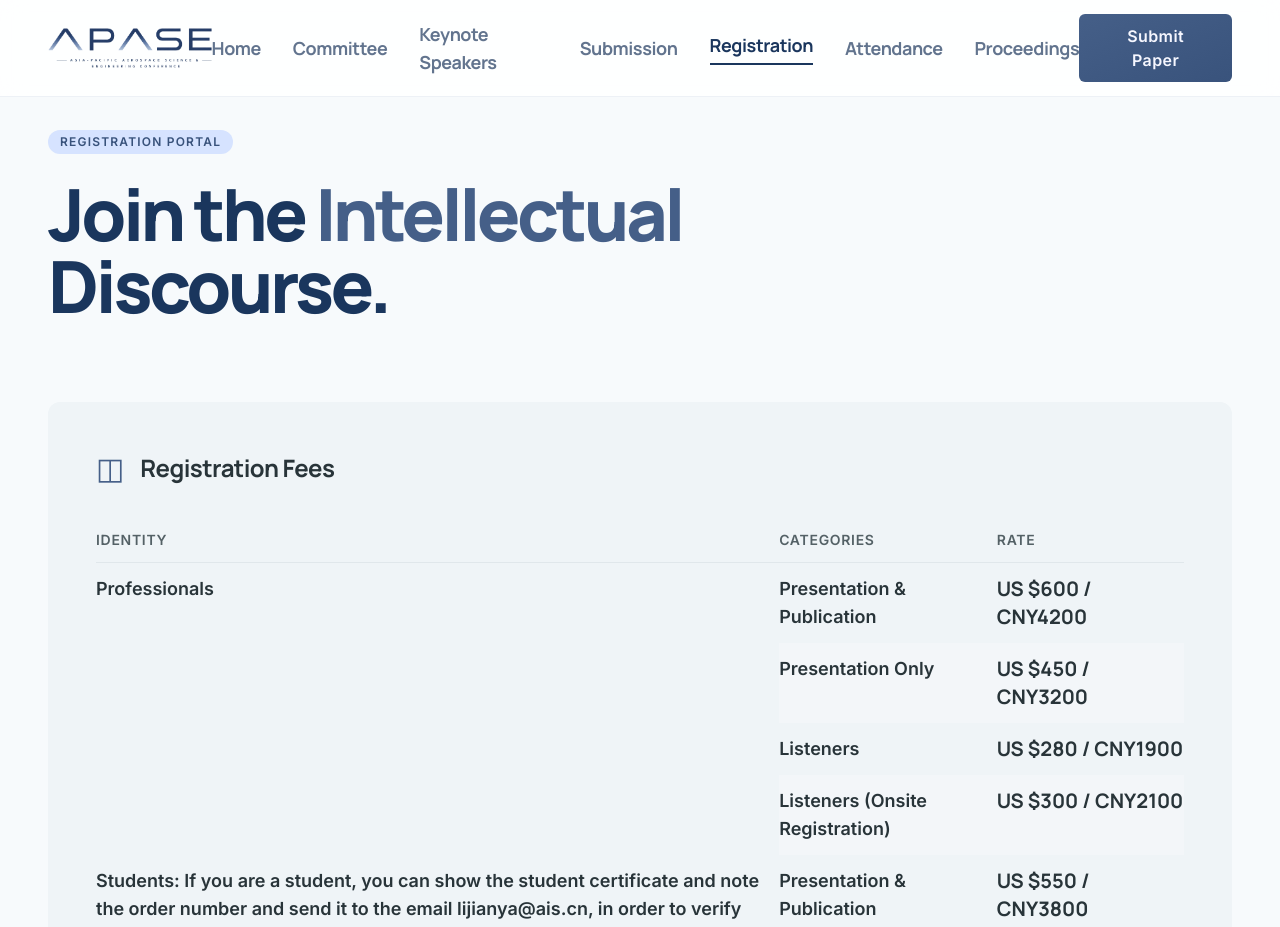
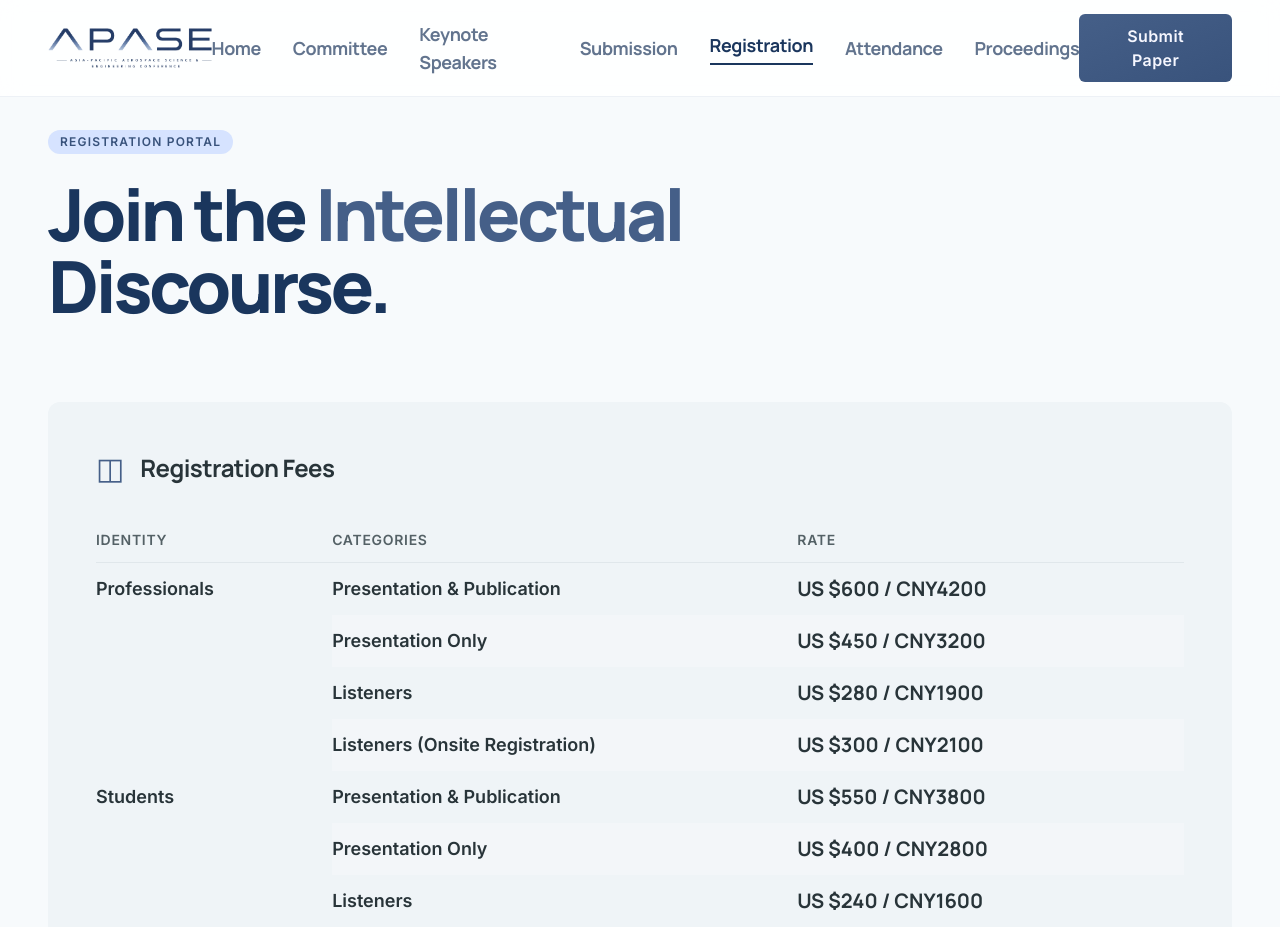
Before and after one commit to ascomlab/apase-web, a Next.js app: page /registration in a window 1280 px wide. Shown: the top 927 px of the page. Built offline with nearby package versions, Linux system fonts and the light colour scheme.

Commit message:
Update page.tsx

```diff
--- a/app/registration/page.tsx
+++ b/app/registration/page.tsx
@@ -15,7 +15,7 @@ const registrationFeeSections = [
     ],
   },
   {
-    identity: "Students: If you are a student, you can show the student certificate and note the order number and send it to the email lijianya@ais.cn, in order to verify the student benefits.",
+    identity: "Students ",
     entries: [
       { category: "Presentation & Publication", rate: "US $550 / CNY3800" },
       {
```
